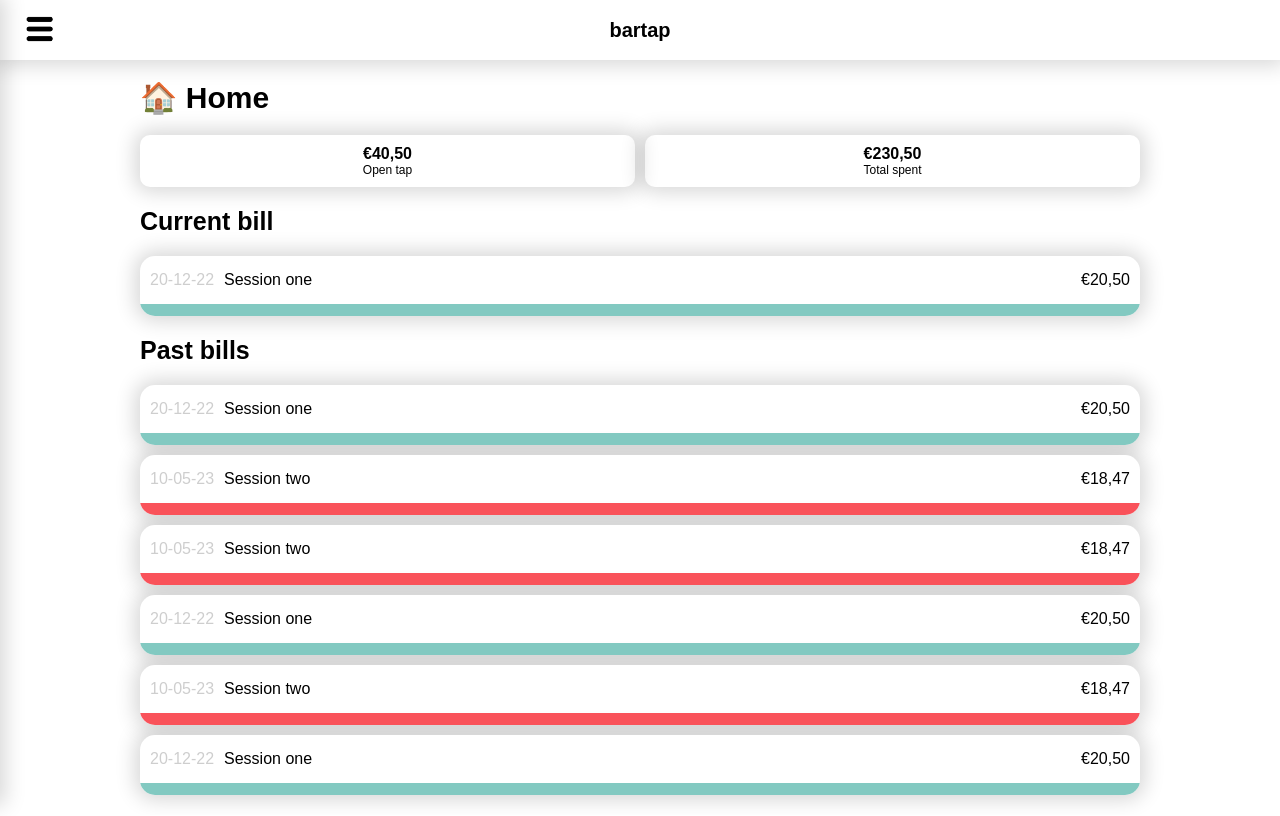
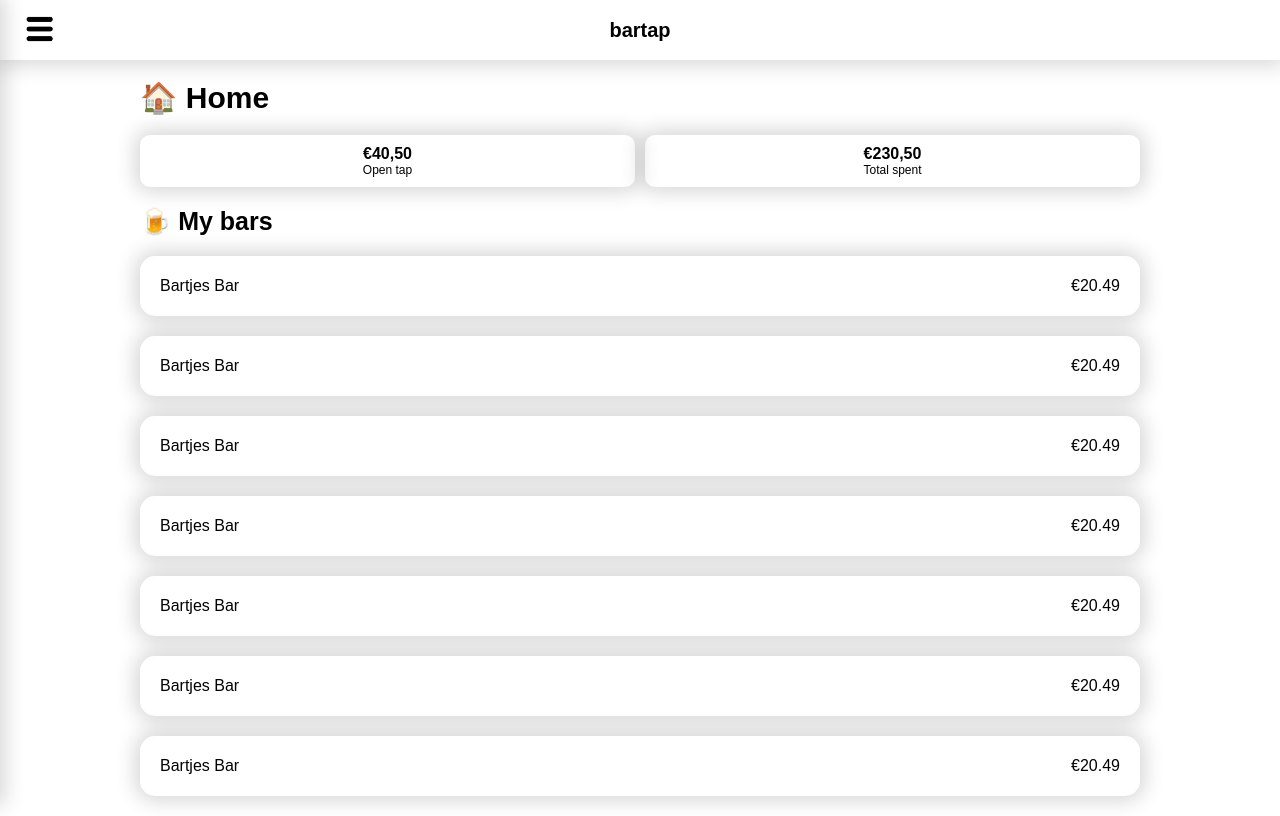
Before and after one commit to tungstun-ict/bartap-pwa, a React (Create React App) app: page / in a window 1280 px wide. Built offline with nearby package versions, Linux system fonts and the light colour scheme; a web font is replaced by a local one.

Commit message:
Flesh out list item

```diff
--- a/src/App.scss
+++ b/src/App.scss
@@ -1,6 +1,7 @@
 @use './variables.scss';
 
-html, body {
+html,
+body {
   margin: 0;
   padding: 0;
 }
@@ -22,5 +23,5 @@ input:focus,
 select:focus,
 textarea:focus,
 button:focus {
-    outline: none;
+  outline: none;
 }
--- a/src/pages/home-page/HomePage.js
+++ b/src/pages/home-page/HomePage.js
@@ -7,8 +7,7 @@ import "./home-page.scss";
 import TungstunTitle from "../../stories/title/tungstun-title";
 import TungstunStatistic from "../../stories/statistic/tungstun-statistic";
 import TungstunListView from "../../stories/list-view/tungstun-list-view";
-import TungstunListItem from "../../stories/list-item/tungstun-list-item";
-import TungstunSessionItem from "../../stories/list-item/tungstun-session-item";
+import TungstunBarItem from "../../stories/list-item/tungstun-bar-item";
 import TungstunStatistics from "../../stories/statistics/tungstun-statistics";
 
 function HomePage() {
@@ -19,16 +18,16 @@ function HomePage() {
         <TungstunStatistic value={"€40,50"} description="Open tap" />
         <TungstunStatistic value={"€230,50"} description="Total spent" />
       </TungstunStatistics>
-      <TungstunTitle text="Current bill" level={2} marginVertical={20} />
-      <TungstunSessionItem session={session} />
-      <TungstunTitle text="Past bills" level={2} marginVertical={20} />
+      <TungstunTitle text="🍺 My bars" level={2} />
       <TungstunListView>
-        <TungstunSessionItem session={session} />
-        <TungstunSessionItem session={session2} />
-        <TungstunSessionItem session={session2} />
-        <TungstunSessionItem session={session} />
-        <TungstunSessionItem session={session2} />
-        <TungstunSessionItem session={session} />
+      <TungstunBarItem bar={bar} link="/another" />
+      <TungstunBarItem bar={bar} />
+      <TungstunBarItem bar={bar} />
+      <TungstunBarItem bar={bar} />
+      <TungstunBarItem bar={bar} />
+      <TungstunBarItem bar={bar} />
+      <TungstunBarItem bar={bar} />
+
       </TungstunListView>
     </TungstunPage>
   );
@@ -37,15 +36,13 @@ function HomePage() {
 const session = {
   date: "20-12-22",
   name: "Session one",
-  total: "20,50",
+  total: 20.50,
   payed: true,
 };
 
-const session2 = {
-  date: "10-05-23",
-  name: "Session two",
-  total: "18,47",
-  payed: false,
-};
+const bar = {
+  name: "Bartjes Bar",
+  debt: 20.49,
+}
 
 export default HomePage;
--- a/src/stories/header/tungstun-header.scss
+++ b/src/stories/header/tungstun-header.scss
@@ -41,6 +41,8 @@
     background: none;
     width: 40px;
     height: 40px;
+    cursor: pointer;
+
   }
 
   &__image {
--- /dev/null
+++ b/src/stories/list-item/tungstun-bar-item.js
@@ -0,0 +1,22 @@
+import React from "react";
+import TungstunListItem from "./tungstun-list-item";
+
+function TungstunBarItem({ bar, link }) {
+  return (
+    <TungstunListItem
+      link={link}
+      left={
+        <>
+          <p className="list-item__text list-item__name">{bar.name}</p>
+        </>
+      }
+      right={
+        <>
+          <p className="list-item__text list-item__price">€{bar.debt}</p>
+        </>
+      }
+    />
+  );
+}
+
+export default TungstunBarItem;
--- a/src/stories/list-item/tungstun-list-item.js
+++ b/src/stories/list-item/tungstun-list-item.js
@@ -1,15 +1,41 @@
 import React from "react";
+import { Link } from "react-router-dom";
 
 import "./tungstun-list-item.scss";
 
-function TungstunListItem({left, right, borderColor}) {
+function TungstunListItem({ left, right, borderColor, link }) {
   return (
+    link ? (
+      <Link to={link} className="list-item__container list-item__container-link">
+      <div className="list-item">
+        <div className="list-item__content">
+          <div className="list-item__content__left">{left}</div>
+          <div className="list-item__content__right">{right}</div>
+        </div>
+        {borderColor && (
+          <div
+            className="list-item__border"
+            style={{ backgroundColor: borderColor }}
+          ></div>
+        )}
+      </div>
+      {link && <img className="arrow"src={require("../../assets/icons/arrow.png")}/>}
+    </Link>
+    ) :
     <div className="list-item__container">
-      <div className="list-item__content">
-        <div className="list-item__content__left">{left}</div>
-        <div className="list-item__content__right">{right}</div>
+      <div className="list-item">
+        <div className="list-item__content">
+          <div className="list-item__content__left">{left}</div>
+          <div className="list-item__content__right">{right}</div>
+        </div>
+        {borderColor && (
+          <div
+            className="list-item__border"
+            style={{ backgroundColor: borderColor }}
+          ></div>
+        )}
       </div>
-      <div className="list-item__border" style={{backgroundColor: borderColor}}></div>
+      {link && <img className="arrow"src={require("../../assets/icons/arrow.png")}/>}
     </div>
   );
 }
--- a/src/stories/list-item/tungstun-list-item.scss
+++ b/src/stories/list-item/tungstun-list-item.scss
@@ -1,23 +1,39 @@
 @use "../../variables.scss";
 
 .list-item {
+  width: 100%;
+  overflow: hidden;
+  display: flex;
+  flex-direction: column;
+  justify-content: center;
+  background-color: variables.$color-item-background;
+  box-shadow: variables.$shadow;
+  border-radius: variables.$border-radius;
+  user-select: none;
+  transition: 0.3s;
+
   &__container {
+    text-decoration: none;
+    color: black;
     height: 60px;
-    width: 100%;
-    overflow: hidden;
     display: flex;
-    flex-direction: column;
-    justify-content: center;
-    background-color: variables.$color-item-background;
-    box-shadow: variables.$shadow;
-    border-radius: variables.$border-radius;
+
+    &-link {
+      cursor: pointer;
+    }
+
+    &:hover > .arrow {
+      opacity: 1;
+      width: 40px;
+      margin-left: 20px;
+    }
   }
 
   &__content {
     display: flex;
     flex-direction: row;
     height: 100%;
-    padding: 0 10px;
+    padding: 0 20px;
     box-sizing: border-box;
 
     & > div {
@@ -52,3 +68,12 @@
     color: variables.$color-text-date;
   }
 }
+
+.arrow {
+  user-select: none;
+  width: 0;
+  opacity: 0;
+  object-fit: contain;
+  margin-left: 0;
+  transition: 0.3s;
+}
--- a/src/stories/list-view/tungstun-list-view.scss
+++ b/src/stories/list-view/tungstun-list-view.scss
@@ -5,8 +5,13 @@
     height: fit-content;
     width: 100%;
 
-    & > div + div {
+    & > * + * {
       margin-top: 10px;
+      transition: 0.3s;
+
+      @media(min-width: variables.$size-mobile-max) {
+        margin-top: 20px;
+      }
     }
   }
 }
--- a/src/stories/menu/tungstun-menu.js
+++ b/src/stories/menu/tungstun-menu.js
@@ -1,13 +1,13 @@
 import React, { useState } from "react";
 import TungstunMenuLink from "../menu-link/tungstun-menu-link";
+import TungstunTitle from "../title/tungstun-title";
 
 import "./tungstun-menu.scss";
 
-function TungstunMenu({open, setOpen}) {
-
+function TungstunMenu({ open, setOpen }) {
   const handleClose = () => {
-    setOpen(false)
-  }
+    setOpen(false);
+  };
 
   return (
     <div className={`menu__container ${!open && "menu-closed"}`}>
@@ -17,8 +17,9 @@ function TungstunMenu({open, setOpen}) {
         </button>
       </div>
       <nav className="menu__links">
-        <TungstunMenuLink to="/" text="🏠 Home"/>
-        <TungstunMenuLink to="/another-one" text="Another one"/>
+        <TungstunTitle text={"Menu"} level={2} />
+        <TungstunMenuLink to="/" text="🏠 Home" />
+        <TungstunMenuLink to="/another-one" text="Another one" />
       </nav>
     </div>
   );
--- a/src/stories/menu/tungstun-menu.scss
+++ b/src/stories/menu/tungstun-menu.scss
@@ -12,7 +12,7 @@
     background-color: variables.$color-menu-background;
     box-shadow: variables.$shadow;
 
-    @media(min-width: variables.$size-mobile-max) {
+    @media (min-width: variables.$size-mobile-max) {
       width: 500px;
       transition: 0.5s;
     }
@@ -24,7 +24,6 @@
     display: flex;
     align-items: center;
 
-
     &__close {
       margin-left: auto;
       margin-right: 20px;
@@ -32,6 +31,7 @@
       height: 40px;
       border: none;
       background: none;
+      cursor: pointer;
 
       & > img {
         width: 100%;
--- a/src/stories/title/tungstun-title.scss
+++ b/src/stories/title/tungstun-title.scss
@@ -22,5 +22,6 @@
 
   &__container {
     width: fit-content;
+    height: fit-content;
   }
 }
--- a/src/variables.scss
+++ b/src/variables.scss
@@ -45,7 +45,7 @@ $size-font-input: 15px;
 $size-font-link: 15px;
 $size-font-link-header: 18px;
 $size-font-tooltip: 12px;
-$size-mobile-max: 1000px;
+$size-mobile-max: 1040px;
 
 $margin-horizontal-small: 10px;
 $margin-horizontal-medium: 20px;
```
